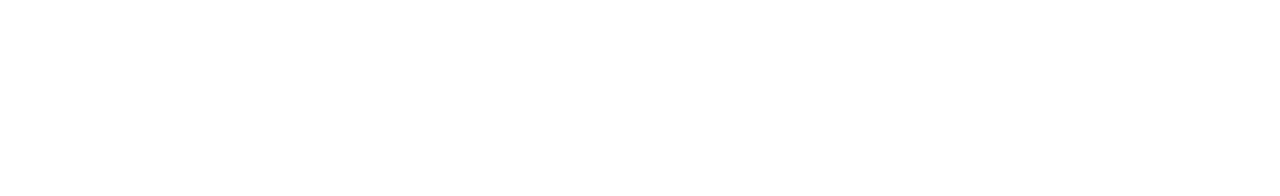
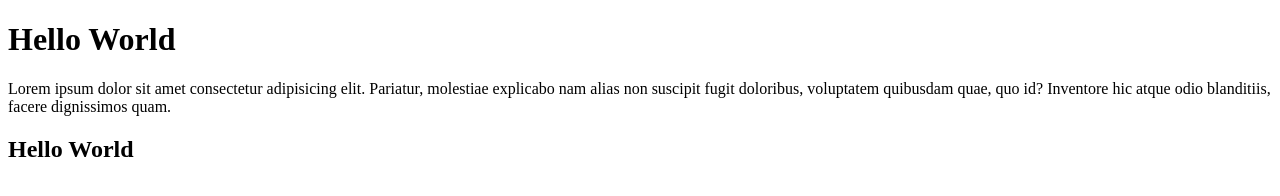
Before and after one commit to Expertix5/gitnew, a plain HTML site: page index.html in a window 1280 px wide. Drawn offline with Linux system fonts and the light colour scheme.

Commit message:
folder 2

```diff
--- a/index.html
+++ b/index.html
@@ -9,7 +9,9 @@
 </head>
 
 <body>
-
+<h1>Hello World</h1>
+<p>Lorem ipsum dolor sit amet consectetur adipisicing elit. Pariatur, molestiae explicabo nam alias non suscipit fugit doloribus, voluptatem quibusdam quae, quo id? Inventore hic atque odio blanditiis, facere dignissimos quam.</p>
+<h2>Hello World</h2>
 </body>
 
 </html>
```
